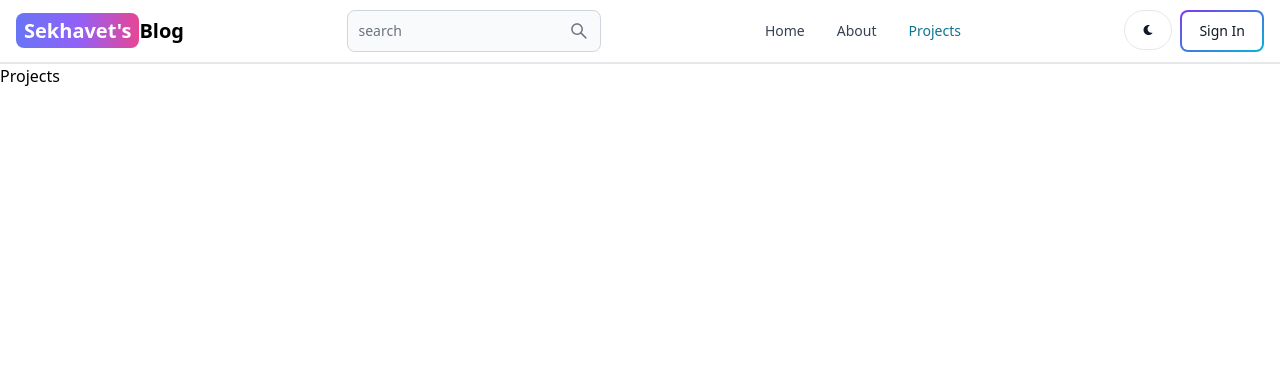
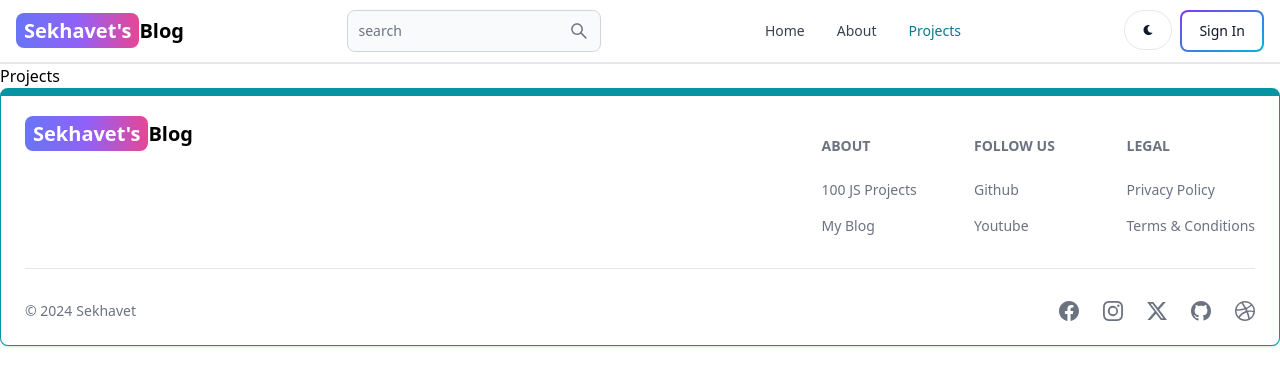
Before and after one commit to Sekhavet/mern-blog, a React (Vite) app in the folder client/: page /projects in a window 1280 px wide. Shown: the top 386 px of the page. Built offline with nearby package versions, Linux system fonts and the light colour scheme.

Commit message:
create and add a footer component

```diff
--- a/client/src/App.jsx
+++ b/client/src/App.jsx
@@ -6,6 +6,7 @@ import SignUp from "./pages/SignUp"
 import Dashboard from "./pages/Dashboard"
 import Projects from "./pages/Projects"
 import Header from "./components/Header"
+import FooterCom from "./components/Footer"
 
 export default function App() {
   return (
@@ -19,6 +20,7 @@ export default function App() {
         <Route path='/dashboard' element={<Dashboard/>}/>
         <Route path='/projects' element={<Projects/>}/>
       </Routes>
+      <FooterCom/>
     </BrowserRouter>
   )
 }
--- /dev/null
+++ b/client/src/components/Footer.jsx
@@ -0,0 +1,94 @@
+import { Footer } from "flowbite-react";
+import { Link } from "react-router-dom";
+import {
+  BsFacebook,
+  BsInstagram,
+  BsTwitterX,
+  BsGithub,
+  BsDribbble,
+} from "react-icons/bs";
+
+export default function FooterCom() {
+  return (
+    <Footer container className="border border-t-8 border-teal-500">
+      <div className="w-full max-w-7xl mx-auto">
+        <div className="grid w-full justify-between sm:flex md:grid-cols-1">
+          <div className="">
+            <Link
+              to="/"
+              className="self-center whitespace-nowrap text-lg sm:text-xl font-semibold dark:text-white"
+            >
+              <span className="px-2 py-1 bg-gradient-to-r from-indigo-500 via-purple-500 to-pink-500 rounded-lg text-white">
+                Sekhavet&apos;s
+              </span>
+              Blog
+            </Link>
+          </div>
+          <div className="grid grid-cols-2 gap-8 mt-4 sm:grid-cols-3 sm:gap-6">
+            <div>
+              <Footer.Title title="About" />
+              <Footer.LinkGroup col>
+                <Footer.Link href="#" target="_blank" rel="noopener noreferrer">
+                  100 JS Projects
+                </Footer.Link>
+                <Footer.Link
+                  href="/about"
+                  target="_blank"
+                  rel="noopener noreferrer"
+                >
+                  My Blog
+                </Footer.Link>
+              </Footer.LinkGroup>
+            </div>
+            <div>
+              <Footer.Title title="Follow us" />
+              <Footer.LinkGroup col>
+                <Footer.Link
+                  href="https://www.github.com/Sekhavet"
+                  target="_blank"
+                  rel="noopener noreferrer"
+                >
+                  Github
+                </Footer.Link>
+                <Footer.Link href="#" target="_blank" rel="noopener noreferrer">
+                  Youtube
+                </Footer.Link>
+              </Footer.LinkGroup>
+            </div>
+            <div>
+              <Footer.Title title="Legal" />
+              <Footer.LinkGroup col>
+                <Footer.Link href="">Privacy Policy</Footer.Link>
+                <Footer.Link href="">Terms &amp; Conditions</Footer.Link>
+              </Footer.LinkGroup>
+            </div>
+          </div>
+        </div>
+        <Footer.Divider />
+        <div className="w-full sm:flex sm:justify-between sm:items-center">
+          <Footer.Copyright
+            href="#"
+            by="Sekhavet"
+            year={new Date().getFullYear()}
+          />
+          <div className="flex gap-6 sm:mt-0 mt-4 sm:justify-center">
+            <Footer.Icon
+              href="https://www.facebook.com/sexavet.emirli.58"
+              icon={BsFacebook}
+            />
+            <Footer.Icon
+              href="https://www.instagram.com/sekhavetamirli"
+              icon={BsInstagram}
+            />
+            <Footer.Icon href="#" icon={BsTwitterX} />
+            <Footer.Icon
+              href="https://www.github.com/Sekhavet"
+              icon={BsGithub}
+            />
+            <Footer.Icon href="#" icon={BsDribbble} />
+          </div>
+        </div>
+      </div>
+    </Footer>
+  );
+}
```
